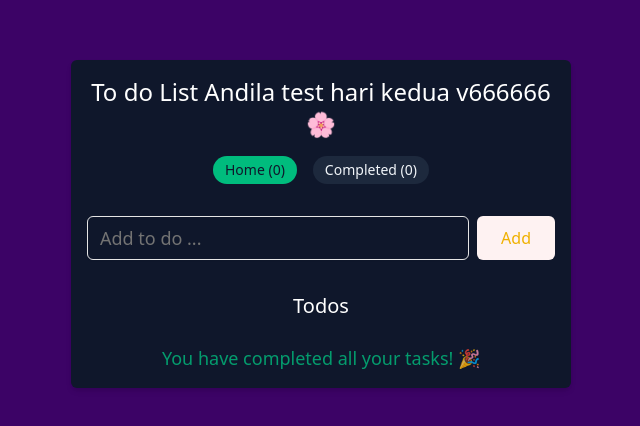
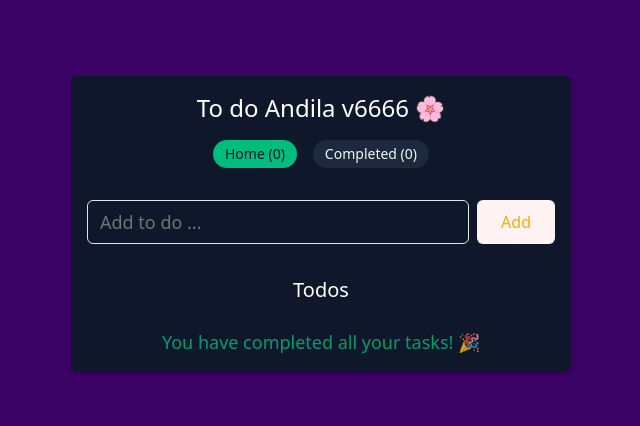
Before and after one commit to andilamask/todolist-react-typescript, a React (Vite) app: page / in a window 1280 px wide. Shown: the part 176-602 px from the top of the page, without its empty margins (319-959 px from the left). Built offline with nearby package versions, Linux system fonts and the light colour scheme.

Commit message:
andilaaa v666666-1

```diff
--- a/src/App.tsx
+++ b/src/App.tsx
@@ -14,7 +14,7 @@ export default function App() {
     <div className="bg-purple-950 min-h-screen flex justify-center items-center">
       <div className="max-w-[500px] w-[90%] bg-slate-900 p-4 rounded-md shadow-md">
         <h1 className="text-center text-white text-2xl mb-4">
-          To do List Andila test hari kedua v666666🌸
+          To do Andila v6666 🌸
         </h1>
 
         {/* Navbar */}
```
